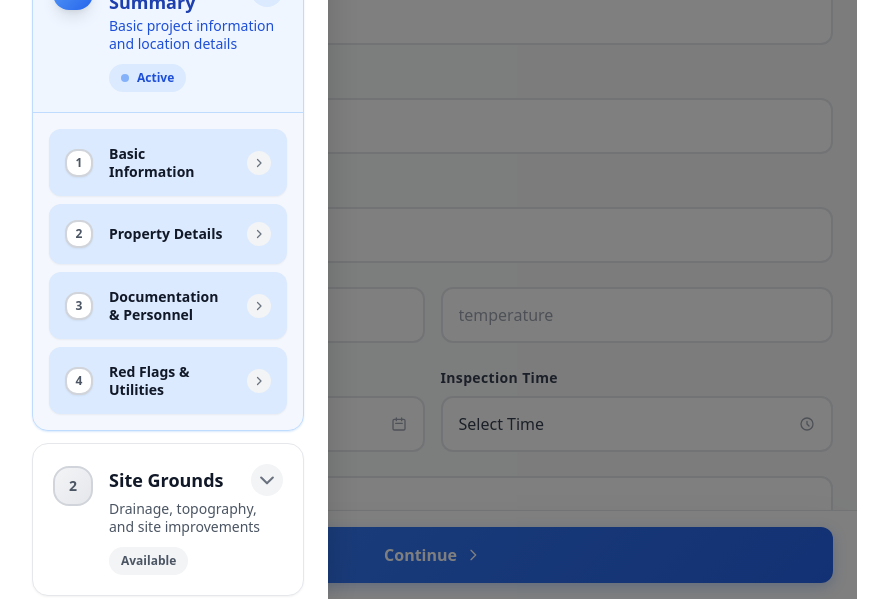
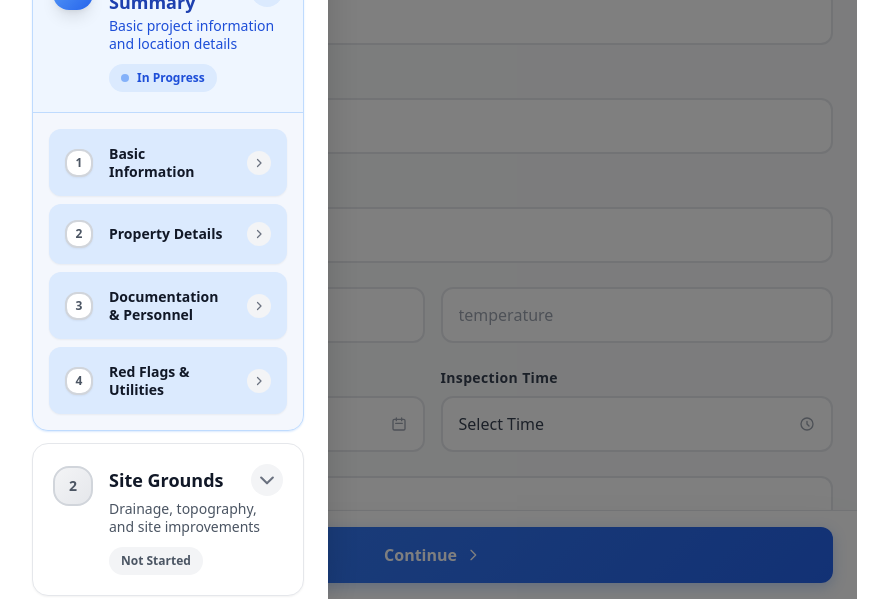
Before and after one commit to chernandezdesigner/PCAmockup, a Nuxt app: page / in a window 1280 px wide. Both pictures are taken after a click on the button "Toggle navigation menu". Shown: the part 251-850 px from the top of the page, without its empty margins (208-1096 px from the left). Built offline with nearby package versions, Linux system fonts and the light colour scheme.

Commit message:
started new navigation sidebar pt 5 - sidebar nav redesign pt 2 status tag copywriting

```diff
--- a/app/app.vue
+++ b/app/app.vue
@@ -249,9 +249,9 @@
                                 <span v-if="form.completed">✓ Complete</span>
                                 <span v-else-if="currentForm === form.id" class="flex items-center">
                                   <div class="w-2 h-2 bg-blue-500 rounded-full mr-2 animate-pulse"></div>
-                                  Active
+                                  In Progress
                                 </span>
-                                <span v-else>Available</span>
+                                <span v-else>Not Started</span>
                               </div>
                             </div>
 
```
